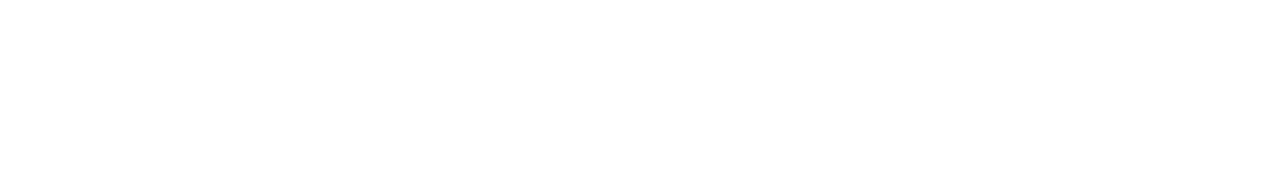
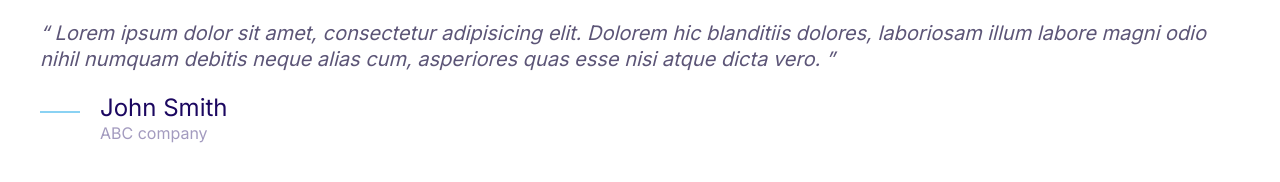
Before and after one commit to DungGramer/moshify, a plain HTML site: page index.html in a window 1280 px wide. Drawn offline with Linux system fonts and the light colour scheme.

Commit message:
Build the quotes component.

```diff
--- a/css/styles.css
+++ b/css/styles.css
@@ -4,6 +4,7 @@
   --color-accent: #ff3400;
   --color-heading: #1b0760;
   --color-body: #918ca4;
+  --color-body-darker: #5c5577;
   --color-border: #ccc;
   --border-radius: 30px;
 }
@@ -376,3 +377,52 @@ a {
 .media__image {
   margin-top: 1rem;
 }
+
+/* Quote */
+.quote {
+  font-size: 3rem;
+  font-style: italic;
+  color: var(--color-body-darker);
+  line-height: 1.3;
+}
+
+.quote__text::before {
+  content: open-quote;
+}
+
+.quote__text::after {
+  content: close-quote;
+}
+
+.quote__author {
+  font-size: 3rem;
+  font-weight: 500;
+  font-style: normal;
+  margin-bottom: 0;
+}
+
+.quote__organization {
+  color: var(--color-heading);
+  opacity: 0.4;
+  font-size: 2rem;
+  font-style: normal;
+}
+
+.quote__line {
+  position: relative;
+  bottom: 10px;
+}
+
+@media screen and (min-width: 1024px) {
+  .quote {
+    font-size: 2rem;
+  }
+
+  .quote__author {
+    font-size: 2.4rem;
+  }
+
+  .quote__organization {
+    font-size: 1.6rem;
+  }
+}
--- a/index.html
+++ b/index.html
@@ -12,5 +12,26 @@
     <link rel="stylesheet" href="css/normalize.css" />
     <link rel="stylesheet" href="css/styles.css" />
   </head>
-  <body></body>
+  <body>
+    <blockquote class="quote">
+      <p class="quote__text">
+        Lorem ipsum dolor sit amet, consectetur adipisicing elit. Dolorem hic
+        blanditiis dolores, laboriosam illum labore magni odio nihil numquam
+        debitis neque alias cum, asperiores quas esse nisi atque dicta vero.
+      </p>
+      <footer>
+        <div class="media">
+          <div class="media__image">
+            <svg class="icon icon--primary quote__line">
+              <use xlink:href="images/sprite.svg#line"></use>
+            </svg>
+          </div>
+          <div class="media__body">
+            <h3 class="media__title quote__author">John Smith</h3>
+            <p class="quote__organization">ABC company</p>
+          </div>
+        </div>
+      </footer>
+    </blockquote>
+  </body>
 </html>
```
Also changed, not shown: components/quotes.html (added, +20 -0 lines).
